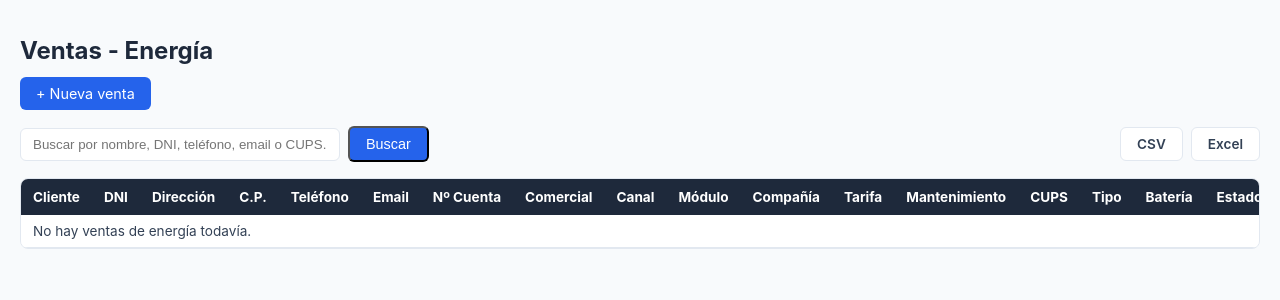
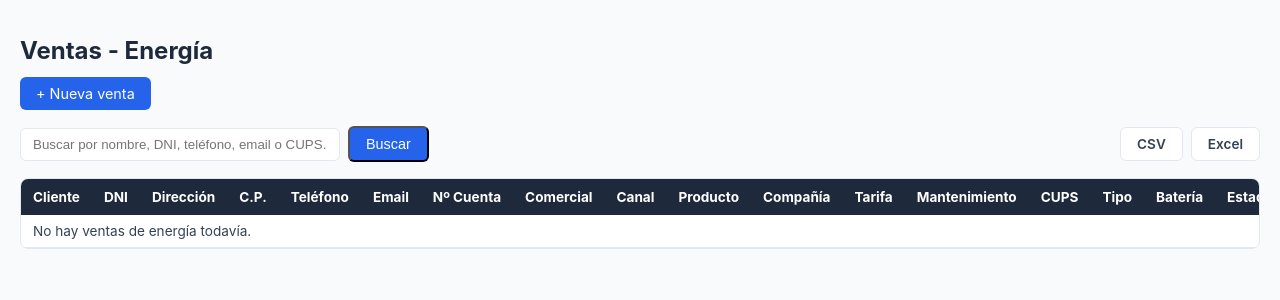
Before and after one commit to EnNiCa/basette-hub, a Flask app: template templates/ventas/listado_energia.html in a window 1280 px wide. Shown: the part 56-356 px from the top of the page. Run offline with Flask 3, Linux system fonts and the light colour scheme; the template is opened without the code that fills it, so the values that code supplies are empty.

Commit message:
Ultimos cambios realizados

```diff
--- a/templates/ventas/_cabeceras_comunes.html
+++ b/templates/ventas/_cabeceras_comunes.html
@@ -7,7 +7,7 @@
 <th>Nº Cuenta</th>
 <th>Comercial</th>
 <th>Canal</th>
-<th>Módulo</th>
+<th>Producto</th>
 <th>Compañía</th>
 <th>Tarifa</th>
 <th>Mantenimiento</th>
```
Also changed, not shown: modules/usuarios/routes.py (line endings or trailing spaces).
